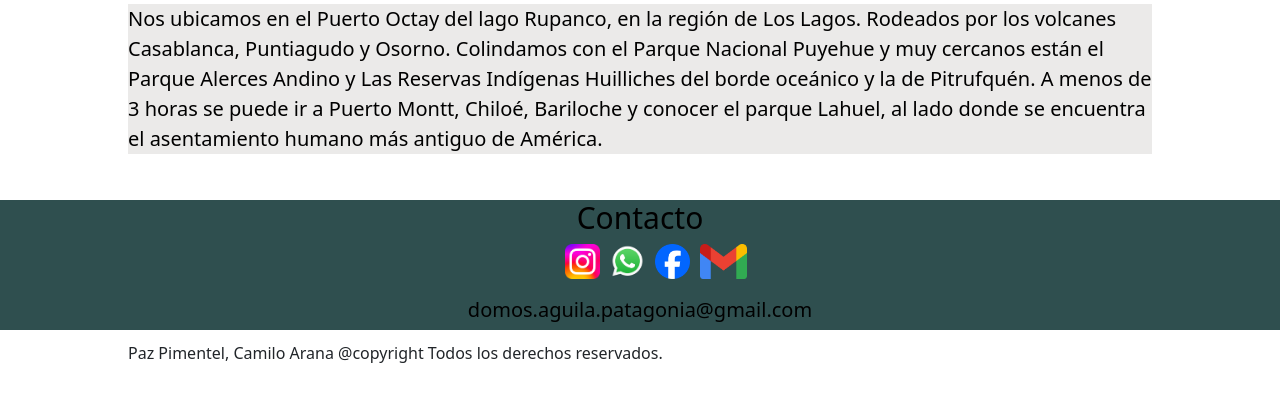
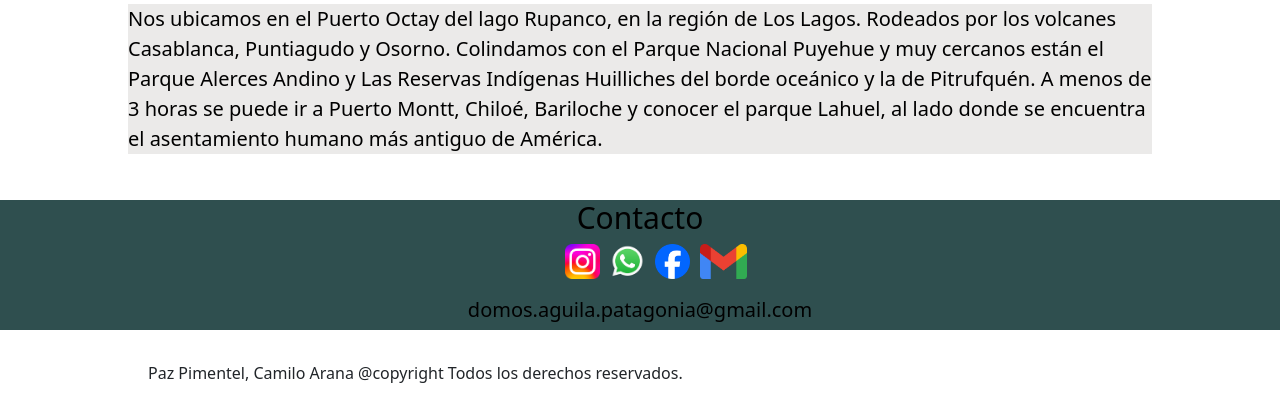
Before and after one commit to 06urania/Experiencia1_AranaPimentel_001D, a plain HTML site: page index.html in a window 1280 px wide. Shown: the part 1738-2143 px from the top of the page. Before the commit the page ends 2103 px from the top, so only its background shows below. Drawn offline with Linux system fonts and the light colour scheme.

Commit message:
Update style.css

```diff
--- a/css/style.css
+++ b/css/style.css
@@ -108,3 +108,6 @@ footer {
   padding-top: 10px;
   padding-bottom: 30px;
 }
+.derechos {
+  padding: 20px;
+}
```
